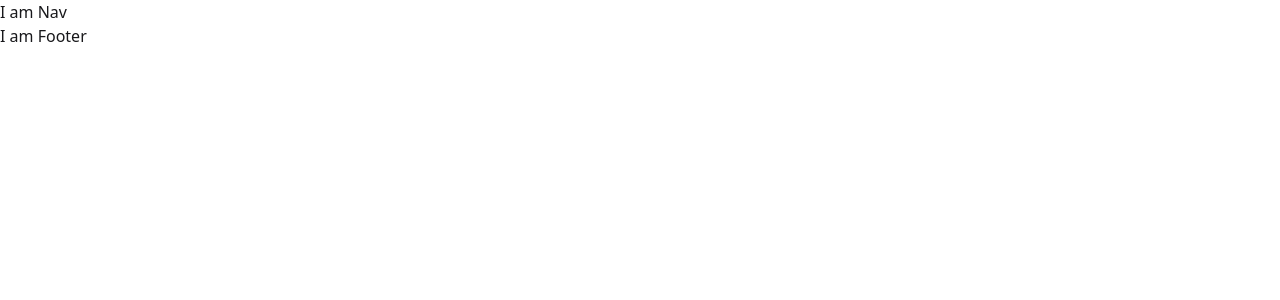
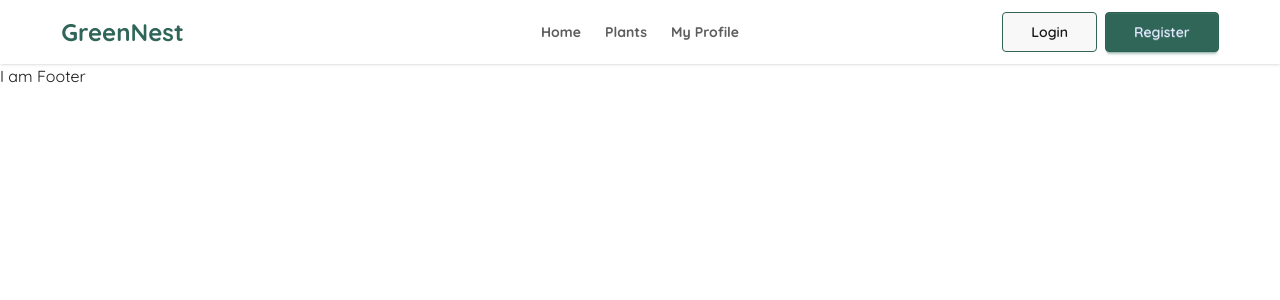
Before and after one commit to Rakibislam22/Green-Nest, a React (Vite) app: page / in a window 1280 px wide. Shown: the top 300 px of the page. Built offline with nearby package versions, Linux system fonts and the light colour scheme.

Commit message:
Add NavBar

```diff
--- a/index.html
+++ b/index.html
@@ -2,7 +2,7 @@
 <html lang="en">
   <head>
     <meta charset="UTF-8" />
-    <link rel="icon" type="image/svg+xml" href="/vite.svg" />
+    <link rel="icon" type="image/svg+xml" href="/icon.png" />
     <meta name="viewport" content="width=device-width, initial-scale=1.0" />
     <title>green-nest</title>
   </head>
--- a/src/components/Navbar.jsx
+++ b/src/components/Navbar.jsx
@@ -1,9 +1,38 @@
 import React from 'react';
+import { Link, NavLink } from 'react-router';
 
 const Navbar = () => {
+    const links = <>
+        <NavLink className="text-secondary font-bold">Home</NavLink>
+        <NavLink className="lg:pl-6 text-secondary font-bold">Plants</NavLink>
+        <NavLink className="lg:pl-6 text-secondary font-bold">My Profile</NavLink>
+    </>
     return (
-        <div>
-            <h1>I am Nav</h1>
+        <div className="bg-base-100 shadow-sm">
+            <div className='navbar lg:w-11/12 mx-auto '>
+                <div className="navbar-start">
+                    <div className="dropdown">
+                        <div tabIndex={0} role="button" className="btn btn-ghost lg:hidden">
+                            <svg xmlns="http://www.w3.org/2000/svg" className="h-5 w-5" fill="none" viewBox="0 0 24 24" stroke="currentColor"> <path strokeLinecap="round" strokeLinejoin="round" strokeWidth="2" d="M4 6h16M4 12h8m-8 6h16" /> </svg>
+                        </div>
+                        <ul
+                            tabIndex="-1"
+                            className="menu menu-sm dropdown-content bg-base-100 rounded-box z-1 mt-3 w-52 p-2 shadow">
+                            {links}
+                        </ul>
+                    </div>
+                    <Link className="font-bold text-2xl text-primary">GreenNest</Link>
+                </div>
+                <div className="navbar-center hidden lg:flex">
+                    <ul className="menu menu-horizontal px-1">
+                        {links}
+                    </ul>
+                </div>
+                <div className="navbar-end space-x-2">
+                    <a className="px-7 btn border-primary hover:bg-primary hover:text-white">Login</a>
+                    <a className="px-7 btn btn-primary">Register</a>
+                </div>
+            </div>
         </div>
     );
 };
--- a/src/index.css
+++ b/src/index.css
@@ -1,2 +1,16 @@
+@import url('https://fonts.googleapis.com/css2?family=Quicksand:wght@300..700&display=swap');
+
 @import "tailwindcss";
-@plugin "daisyui";
+@plugin "daisyui" {
+  themes: light --default;
+ }
+ @plugin "daisyui/theme" {
+  name: "light";
+  default: true;
+  --color-primary: #2f6658;
+  --color-secondary: #5d5d5d;
+}
+
+.quicksand-font {
+  font-family: "Quicksand", sans-serif;
+}
--- a/src/layouts/MainLayout.jsx
+++ b/src/layouts/MainLayout.jsx
@@ -5,7 +5,7 @@
 
 const MainLayout = () => {
     return (
-        <div>
+        <div className=' quicksand-font'>
             <Navbar></Navbar>
             <Outlet></Outlet>
             <Footer></Footer>
```
Also changed, not shown: public/icon.png (added).
